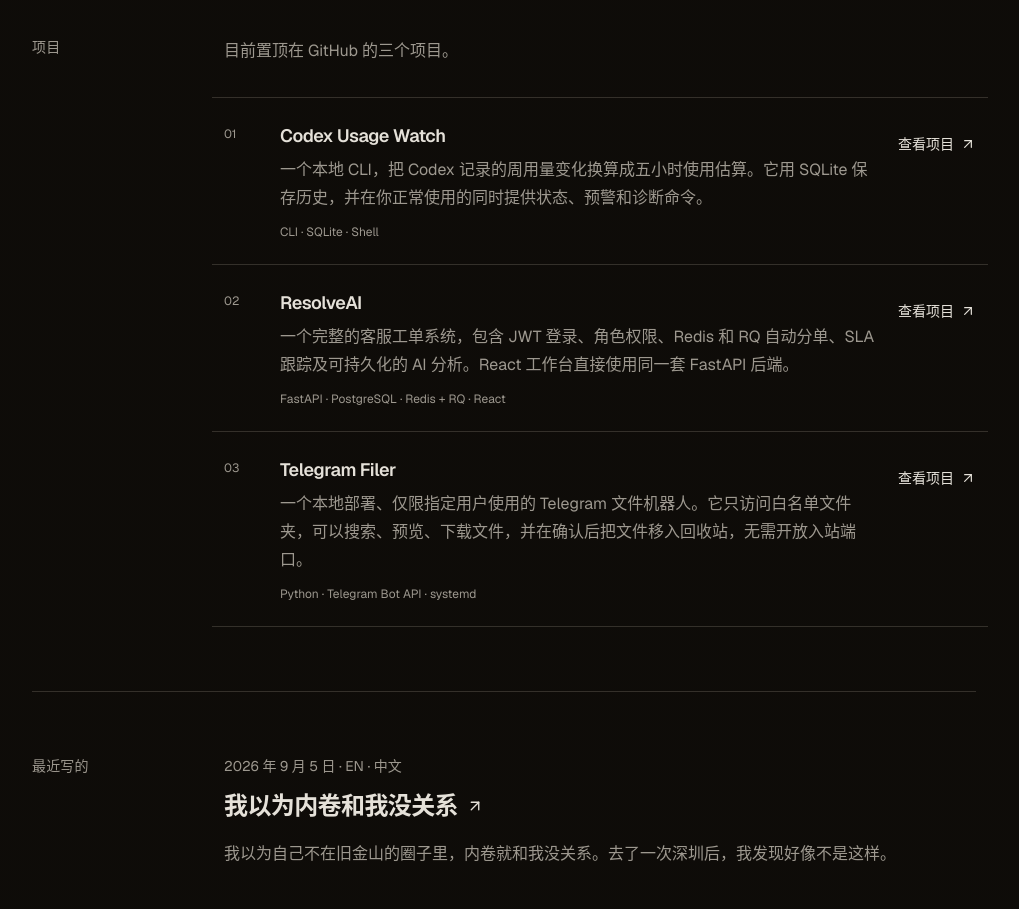
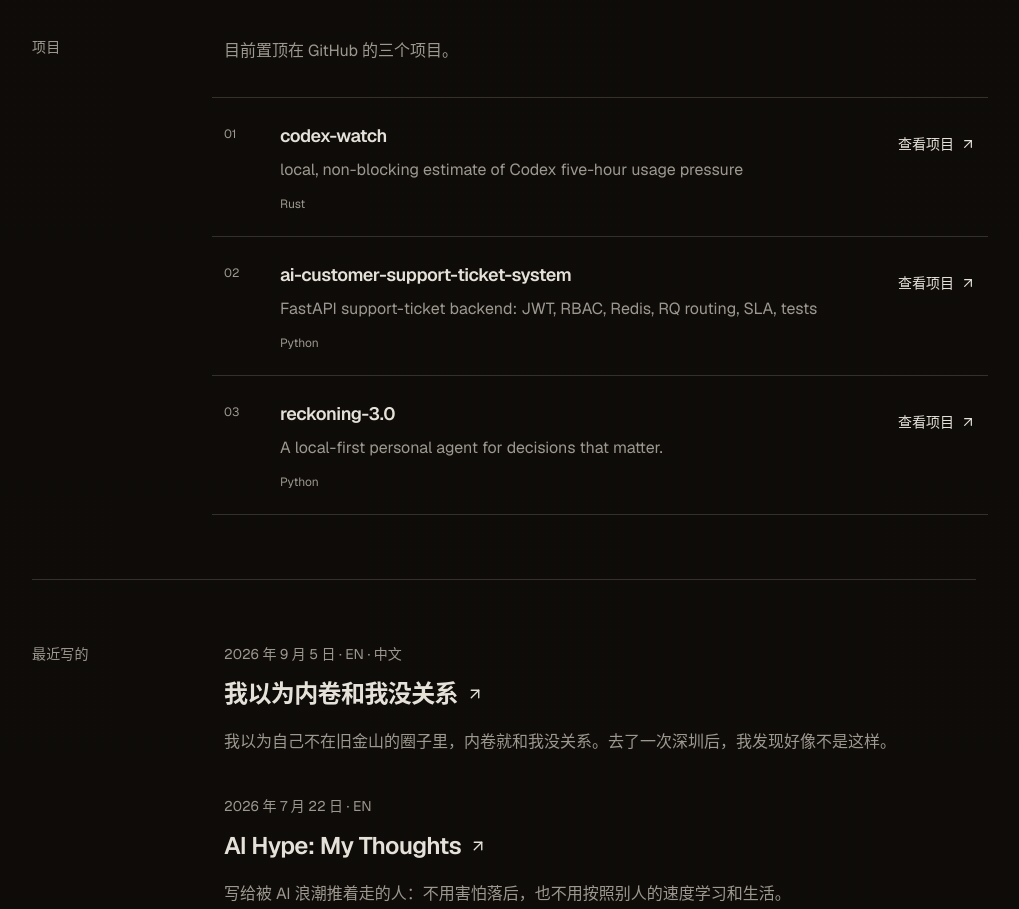
Before and after one commit to snikmas/snikmas, a Next.js app: page /zh in a window 1280 px wide. Shown: the part 780-1689 px from the top of the page, without its empty margins (136-1155 px from the left). Built offline with nearby package versions, Linux system fonts and the light colour scheme.

Commit message:
feat: load pinned projects from GitHub

```diff
--- a/app/(en)/page.tsx
+++ b/app/(en)/page.tsx
@@ -1,5 +1,6 @@
 import type { Metadata } from 'next'
 import { HomePage } from '@/components/site/home-page'
+import { getPinnedProjects } from '@/lib/github-projects'
 
 const basePath = process.env.NEXT_PUBLIC_BASE_PATH ?? ''
 
@@ -16,6 +17,8 @@ export const metadata: Metadata = {
   },
 }
 
-export default function EnglishHomePage() {
-  return <HomePage locale="en" />
+export default async function EnglishHomePage() {
+  const projects = await getPinnedProjects()
+
+  return <HomePage locale="en" projects={projects} />
 }
--- a/app/zh/page.tsx
+++ b/app/zh/page.tsx
@@ -1,5 +1,6 @@
 import type { Metadata } from 'next'
 import { HomePage } from '@/components/site/home-page'
+import { getPinnedProjects } from '@/lib/github-projects'
 
 const basePath = process.env.NEXT_PUBLIC_BASE_PATH ?? ''
 
@@ -15,6 +16,8 @@ export const metadata: Metadata = {
   },
 }
 
-export default function ChineseHomePage() {
-  return <HomePage locale="zh" />
+export default async function ChineseHomePage() {
+  const projects = await getPinnedProjects()
+
+  return <HomePage locale="zh" projects={projects} />
 }
--- a/components/site/data.ts
+++ b/components/site/data.ts
@@ -66,39 +66,35 @@ export const siteCopy = {
   },
 } satisfies Record<Locale, object>
 
-export const projects = [
+export type Project = {
+  slug: string
+  name: string
+  url: string
+  description: string | null
+  languages: string[]
+}
+
+export const fallbackProjects: Project[] = [
   {
     slug: 'codex-watch',
-    name: 'Codex Usage Watch',
-    year: '2026',
-    stack: ['CLI', 'SQLite', 'Shell'],
+    name: 'codex-watch',
     url: 'https://github.com/snikmas/codex-watch',
-    summary: {
-      en: 'A local CLI that turns recorded weekly usage changes into a five-hour Codex estimate. It keeps the history in SQLite and reports status, warning levels, and diagnostics while you keep working.',
-      zh: '一个本地 CLI，把 Codex 记录的周用量变化换算成五小时使用估算。它用 SQLite 保存历史，并在你正常使用的同时提供状态、预警和诊断命令。',
-    },
+    description: 'local, non-blocking estimate of Codex five-hour usage pressure',
+    languages: ['Rust'],
   },
   {
-    slug: 'resolve-ai',
-    name: 'ResolveAI',
-    year: '2026',
-    stack: ['FastAPI', 'PostgreSQL', 'Redis + RQ', 'React'],
+    slug: 'ai-customer-support-ticket-system',
+    name: 'ai-customer-support-ticket-system',
     url: 'https://github.com/snikmas/ai-customer-support-ticket-system',
-    summary: {
-      en: 'A full-stack support-ticket system with JWT authentication, role-based permissions, automatic routing through Redis and RQ, SLA tracking, and durable AI analysis. The React staff workspace uses the FastAPI backend.',
-      zh: '一个完整的客服工单系统，包含 JWT 登录、角色权限、Redis 和 RQ 自动分单、SLA 跟踪及可持久化的 AI 分析。React 工作台直接使用同一套 FastAPI 后端。',
-    },
+    description: 'FastAPI support-ticket backend: JWT, RBAC, Redis, RQ routing, SLA, tests',
+    languages: ['Python'],
   },
   {
-    slug: 'telegram-filer',
-    name: 'Telegram Filer',
-    year: '2026',
-    stack: ['Python', 'Telegram Bot API', 'systemd'],
-    url: 'https://github.com/snikmas/telegram-filer',
-    summary: {
-      en: 'A self-hosted Telegram bot that gives one approved user access to allowlisted folders on your laptop from anywhere. It searches filenames and file contents, previews or downloads files, moves confirmed deletions to trash, and opens no inbound port.',
-      zh: '一个本地部署、仅限指定用户使用的 Telegram 文件机器人。它只访问白名单文件夹，可以搜索、预览、下载文件，并在确认后把文件移入回收站，无需开放入站端口。',
-    },
+    slug: 'reckoning-3.0',
+    name: 'reckoning-3.0',
+    url: 'https://github.com/snikmas/reckoning-3.0',
+    description: 'A local-first personal agent for decisions that matter.',
+    languages: ['Python'],
   },
 ]
 
--- a/components/site/home-page.tsx
+++ b/components/site/home-page.tsx
@@ -1,7 +1,7 @@
 import Image from 'next/image'
 import Link from 'next/link'
 import { ArrowUpRight, AtSign, BookOpen, BriefcaseBusiness, Code2, Mail } from 'lucide-react'
-import { type Locale, owner, posts, projects, siteCopy, toolkit } from './data'
+import { type Locale, owner, posts, type Project, siteCopy, toolkit } from './data'
 
 const basePath = process.env.NEXT_PUBLIC_BASE_PATH ?? ''
 
@@ -40,7 +40,7 @@ function Section({
   )
 }
 
-export function HomePage({ locale }: { locale: Locale }) {
+export function HomePage({ locale, projects }: { locale: Locale; projects: Project[] }) {
   const copy = siteCopy[locale]
   const isChinese = locale === 'zh'
   const alternateHref = isChinese ? '/' : '/zh'
@@ -143,8 +143,12 @@ export function HomePage({ locale }: { locale: Locale }) {
                 </span>
                 <div>
                   <h3 className="text-lg font-semibold tracking-tight">{project.name}</h3>
-                  <p className="mt-1.5 max-w-2xl leading-7 text-muted-foreground">{project.summary[locale]}</p>
-                  <p className="mt-3 text-xs text-muted-foreground">{project.stack.join(' · ')}</p>
+                  {project.description && (
+                    <p className="mt-1.5 max-w-2xl leading-7 text-muted-foreground">{project.description}</p>
+                  )}
+                  {project.languages.length > 0 && (
+                    <p className="mt-3 text-xs text-muted-foreground">{project.languages.join(' · ')}</p>
+                  )}
                 </div>
                 <a
                   href={project.url}
--- /dev/null
+++ b/lib/github-projects.ts
@@ -0,0 +1,116 @@
+import { fallbackProjects, type Project } from '@/components/site/data'
+
+const githubLogin = 'snikmas'
+
+type GitHubRepository = {
+  name?: unknown
+  nameWithOwner?: unknown
+  url?: unknown
+  description?: unknown
+  languages?: {
+    nodes?: Array<{ name?: unknown } | null> | null
+  } | null
+}
+
+type GitHubResponse = {
+  data?: {
+    user?: {
+      pinnedItems?: {
+        nodes?: Array<GitHubRepository | null> | null
+      } | null
+    } | null
+  }
+  errors?: Array<{ message?: string }>
+}
+
+const pinnedProjectsQuery = `
+  query PinnedProjects($login: String!) {
+    user(login: $login) {
+      pinnedItems(first: 3, types: REPOSITORY) {
+        nodes {
+          ... on Repository {
+            name
+            nameWithOwner
+            url
+            description
+            languages(first: 3, orderBy: { field: SIZE, direction: DESC }) {
+              nodes {
+                name
+              }
+            }
+          }
+        }
+      }
+    }
+  }
+`
+
+function asProject(repository: GitHubRepository): Project | null {
+  if (
+    typeof repository.name !== 'string' ||
+    typeof repository.nameWithOwner !== 'string' ||
+    typeof repository.url !== 'string'
+  ) {
+    return null
+  }
+
+  const languages = repository.languages?.nodes
+    ?.flatMap((language) =>
+      language && typeof language.name === 'string' ? [language.name] : [],
+    ) ?? []
+
+  return {
+    slug: repository.nameWithOwner,
+    name: repository.name,
+    url: repository.url,
+    description:
+      typeof repository.description === 'string' ? repository.description : null,
+    languages,
+  }
+}
+
+export async function getPinnedProjects(): Promise<Project[]> {
+  const token = process.env.GITHUB_TOKEN
+
+  if (!token) {
+    return fallbackProjects
+  }
+
+  const response = await fetch('https://api.github.com/graphql', {
+    method: 'POST',
+    headers: {
+      Accept: 'application/vnd.github+json',
+      Authorization: `Bearer ${token}`,
+      'Content-Type': 'application/json',
+      'User-Agent': 'snikmas-site-build',
+    },
+    body: JSON.stringify({
+      query: pinnedProjectsQuery,
+      variables: { login: githubLogin },
+    }),
+  })
+
+  if (!response.ok) {
+    throw new Error(`GitHub GraphQL request failed with status ${response.status}`)
+  }
+
+  const result = (await response.json()) as GitHubResponse
+
+  if (result.errors?.length) {
+    throw new Error(
+      `GitHub GraphQL request failed: ${result.errors[0]?.message ?? 'unknown error'}`,
+    )
+  }
+
+  const projects = result.data?.user?.pinnedItems?.nodes
+    ?.flatMap((repository) => {
+      const project = repository ? asProject(repository) : null
+      return project ? [project] : []
+    }) ?? []
+
+  if (projects.length === 0) {
+    throw new Error(`GitHub returned no pinned repositories for ${githubLogin}`)
+  }
+
+  return projects
+}
```
